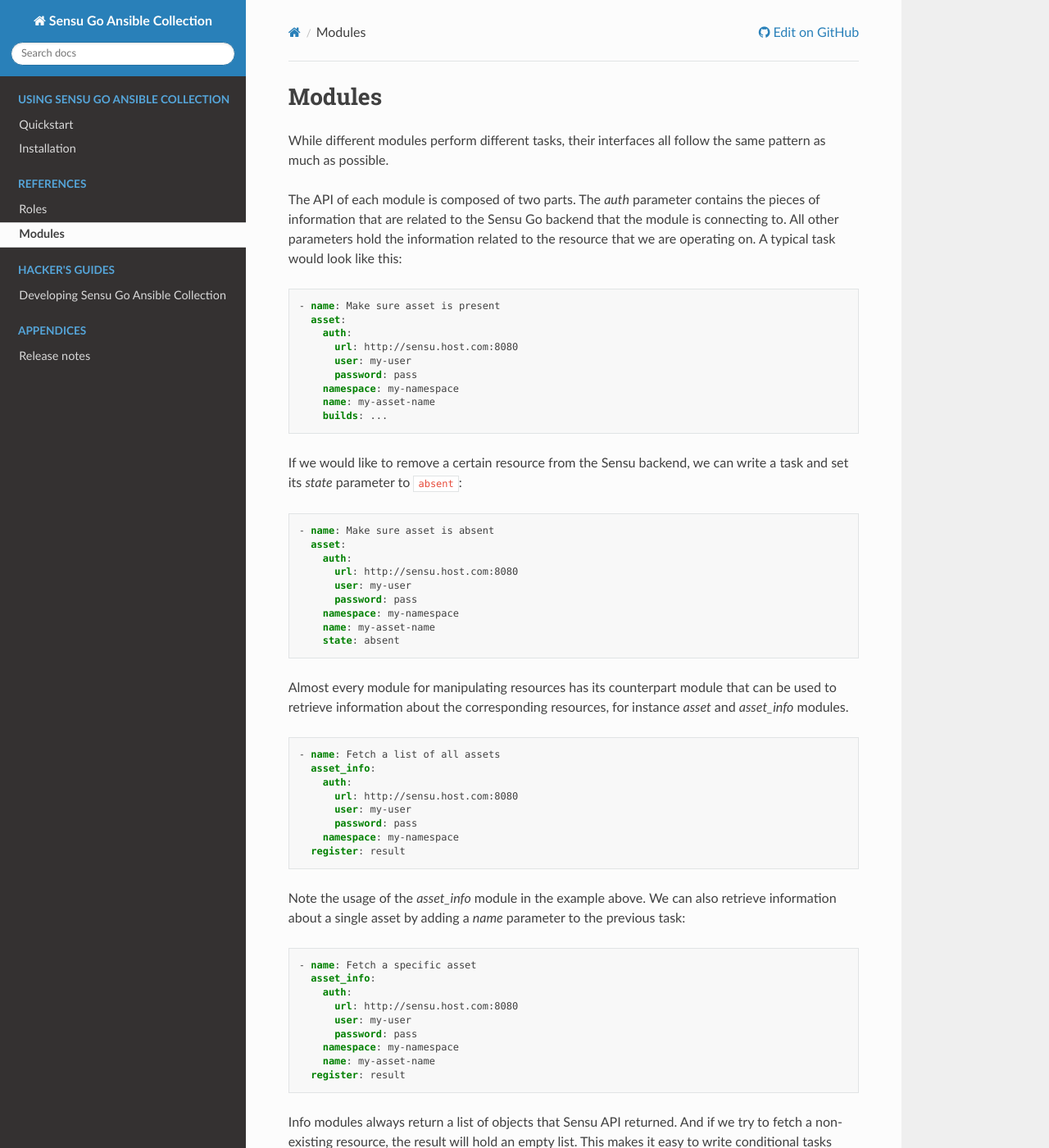
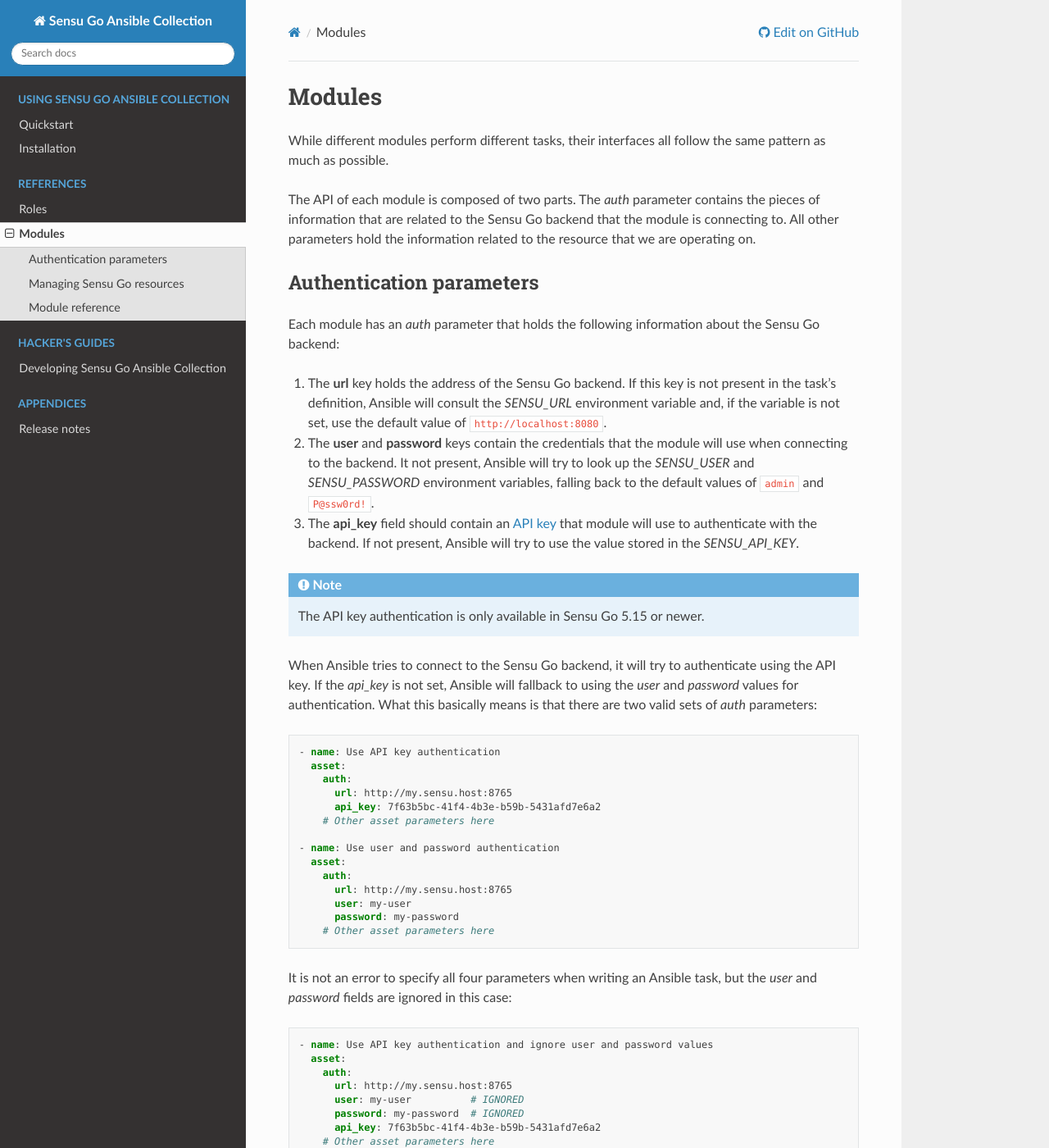
Before and after one commit to sensu/sensu-go-ansible, a Sphinx documentation site: the page built from docs/source/modules.rst, in a window 1280 px wide and 1400 px high. Shown: the whole window at 82% size. Built offline with Sphinx 7.4.7 and the Read the Docs theme 2.0.0, drawn with Linux system fonts in a browser that asks for light colours; some of the changed text lies outside the part shown.

Commit message:
Add API key authentication support
Sensu Go supports API key authentication since version 5.15.0 and it
is about time we also add it as a valid method of authentication.

In order not to break the backwards compatibility, we made the API key
optional. If the API key is not present in the parameters, we proceed
with the username and password login. If the API key is set, we
validate it and in the case of failure report the error back to the
user.

Note that if the API key is present nut invalid, we do not try to
authenticate using username and password. We wrote the code this way
on purpose, since silently ignoring authentication failure with
something that user believes is valid is not an option.

```diff
--- a/docs/source/modules.rst
+++ b/docs/source/modules.rst
@@ -7,31 +7,114 @@
 The API of each module is composed of two parts. The *auth* parameter contains
 the pieces of information that are related to the Sensu Go backend that the
 module is connecting to. All other parameters hold the information related to
-the resource that we are operating on. A typical task would look like this:
+the resource that we are operating on.
+
+
+Authentication parameters
+-------------------------
+
+Each module has an *auth* parameter that holds the following information about
+the Sensu Go backend:
+
+1. The **url** key holds the address of the Sensu Go backend. If this key is
+   not present in the task's definition, Ansible will consult the *SENSU_URL*
+   environment variable and, if the variable is not set, use the default value
+   of ``http://localhost:8080``.
+2. The **user** and **password** keys contain the credentials that the module
+   will use when connecting to the backend. It not present, Ansible will try
+   to look up the *SENSU_USER* and *SENSU_PASSWORD* environment variables,
+   falling back to the default values of ``admin`` and ``P@ssw0rd!``.
+3. The **api_key** field should contain an `API key`_ that module will use to
+   authenticate with the backend. If not present, Ansible will try to use the
+   value stored in the *SENSU_API_KEY*.
+
+.. _API key:
+   https://docs.sensu.io/sensu-go/latest/guides/use-apikey-feature/
+
+.. note::
+
+   The API key authentication is only available in Sensu Go 5.15 or newer.
+
+When Ansible tries to connect to the Sensu Go backend, it will try to
+authenticate using the API key. If the *api_key* is not set, Ansible will
+fallback to using the *user* and *password* values for authentication. What
+this basically means is that there are two valid sets of *auth* parameters:
+
+.. code-block:: yaml
+
+   - name: Use API key authentication
+     asset:
+       auth:
+         url: http://my.sensu.host:8765
+         api_key: 7f63b5bc-41f4-4b3e-b59b-5431afd7e6a2
+       # Other asset parameters here
+
+   - name: Use user and password authentication
+     asset:
+       auth:
+         url: http://my.sensu.host:8765
+         user: my-user
+         password: my-password
+       # Other asset parameters here
+
+It is not an error to specify all four parameters when writing an Ansible
+task, but the *user* and *password* fields are ignored in this case:
+
+.. code-block:: yaml
+
+   - name: Use API key authentication and ignore user and password values
+     asset:
+       auth:
+         url: http://my.sensu.host:8765
+         user: my-user          # IGNORED
+         password: my-password  # IGNORED
+         api_key: 7f63b5bc-41f4-4b3e-b59b-5431afd7e6a2
+       # Other asset parameters here
+
+.. note::
+
+   If the *api_key* parameter is set to an invalid value, Ansible will **NOT**
+   fallback to the second method of authentication. Instead, it will report
+   an error and abort the run.
+
+
+Managing Sensu Go resources
+---------------------------
+
+There are three things we can do using the Sensu Go Ansible modules:
+
+1. Make sure that the specified resource is present on the backend.
+2. Make sure that the named resource is not present on the backend.
+3. List all currently available resources on the backend.
+
+.. note::
+
+   We left out the *auth* parameter from the following examples in order to
+   keep them short and readable.
+
+A typical task for creating (and by *creating* we mean *making sure it
+exists*) a resource on the backend would look like this:
 
 .. code-block:: yaml
 
    - name: Make sure asset is present
      asset:
-       auth:
-         url: http://sensu.host.com:8080
-         user: my-user
-         password: pass
        namespace: my-namespace
        name: my-asset-name
-       builds: ...
+       # Other asset parameters go here
 
-If we would like to remove a certain resource from the Sensu backend, we can
-write a task and set its *state* parameter to ``absent``:
+We need to specify the resource's name and decide into what namespace to place
+it if the resource is not a cluster-wide resource. There are a few exceptions
+to this rule, but not many.
+
+If we would like to remove a certain resource from the Sensu backend (and by
+*remove* we mean *make sure it is not present*), we can write a task and set
+its *state* parameter to ``absent``:
 
 .. code-block:: yaml
 
    - name: Make sure asset is absent
      asset:
-       auth:
-         url: http://sensu.host.com:8080
-         user: my-user
-         password: pass
        namespace: my-namespace
        name: my-asset-name
        state: absent
@@ -44,10 +127,6 @@
 
    - name: Fetch a list of all assets
      asset_info:
-       auth:
-         url: http://sensu.host.com:8080
-         user: my-user
-         password: pass
        namespace: my-namespace
      register: result
 
@@ -59,10 +138,6 @@
 
    - name: Fetch a specific asset
      asset_info:
-       auth:
-         url: http://sensu.host.com:8080
-         user: my-user
-         password: pass
        namespace: my-namespace
        name: my-asset-name
      register: result
@@ -75,10 +150,6 @@
 
    - name: Fetch a specific asset
      asset_info:
-       auth:
-         url: http://sensu.host.com:8080
-         user: my-user
-         password: pass
        namespace: my-namespace
        name: my-asset-name
      register: result
@@ -94,10 +165,6 @@
 
    - name: Fetch a list of all assets
      asset_info:
-       auth:
-         url: http://sensu.host.com:8080
-         user: my-user
-         password: pass
        namespace: my-namespace
      register: result
 
@@ -106,41 +173,15 @@
        msg: "{{ item.metadata.name }}: {{ item.builds | length }}"
      loop: result.objects
 
-For convenience, modules also consult some environment variables when getting
-parameter values. This allows us to remove the *auth* and *namespace*
-parameters from task definitions and define them only once:
-
-.. code-block:: yaml
-
-   ---
-   - hosts: all
-     collections: [ sensu.sensu_go ]
-     environment:
-       SENSU_URL: http://sensu.host.com:8080
-       SENSU_USER: my-user
-       SENSU_PASSWORD: pass
-       SENSU_NAMESPACE: my-namespace
-
-     tasks:
-       - name: Asset task
-         asset:
-           name: my-asset
-           # More parameters here
-
-       - name: Check task
-         check:
-           name: my-check
-           # More parameters here
-
-       # More tasks here
-
 Reference material for each module contains documentation on what parameters
 certain modules accept and what values they expect those parameters to be.
 
 
+Module reference
+----------------
+
 .. toctree::
    :glob:
    :maxdepth: 1
-   :caption: Available modules
 
    modules/*
```
Also changed, not shown: 8 other files.
